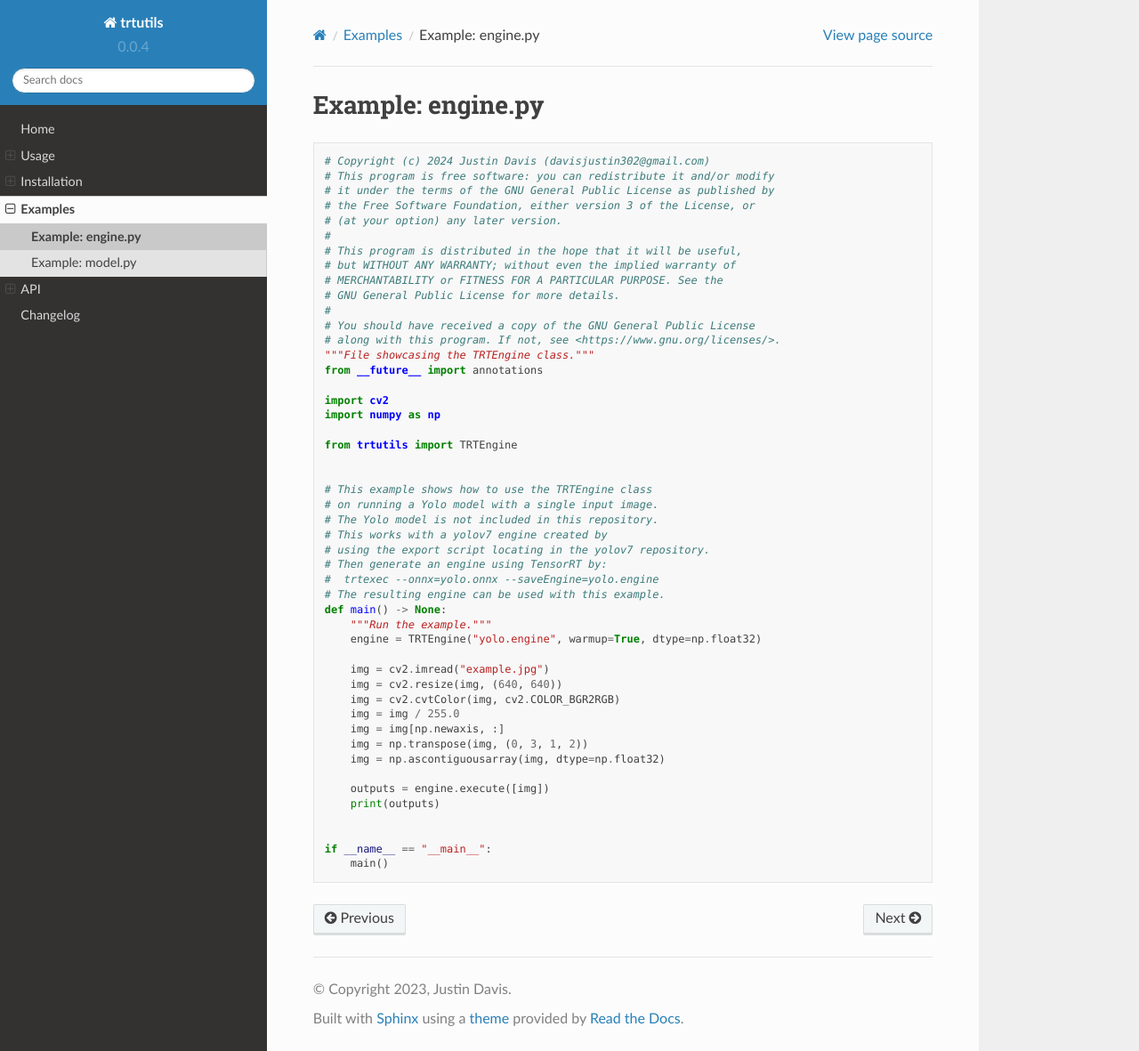
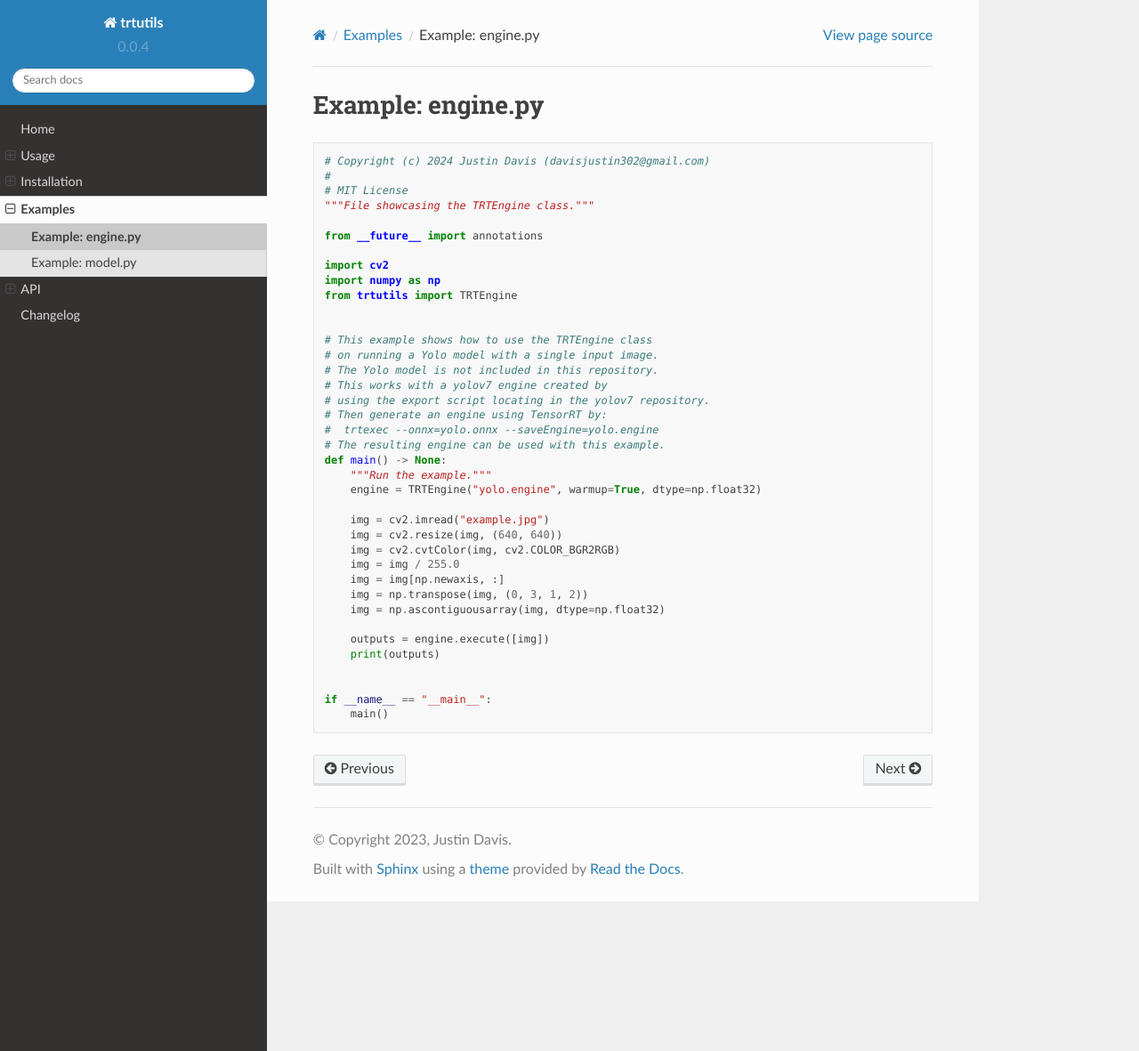
Before and after one commit to justincdavis/trtutils, a Sphinx documentation site: the page built from docs/examples/engine.rst, in a window 1280 px wide and 1181 px high. Shown: the whole window at 89% size. Built offline with Sphinx 7.4.7 and the Read the Docs theme 2.0.0, drawn with Linux system fonts in a browser that asks for light colours.

```diff
--- a/docs/examples/engine.rst
+++ b/docs/examples/engine.rst
@@ -6,24 +6,14 @@ Example: engine.py
 .. code-block:: python
 
 	# Copyright (c) 2024 Justin Davis (davisjustin302@gmail.com)
-	# This program is free software: you can redistribute it and/or modify
-	# it under the terms of the GNU General Public License as published by
-	# the Free Software Foundation, either version 3 of the License, or
-	# (at your option) any later version.
 	#
-	# This program is distributed in the hope that it will be useful,
-	# but WITHOUT ANY WARRANTY; without even the implied warranty of
-	# MERCHANTABILITY or FITNESS FOR A PARTICULAR PURPOSE. See the
-	# GNU General Public License for more details.
-	#
-	# You should have received a copy of the GNU General Public License
-	# along with this program. If not, see <https://www.gnu.org/licenses/>.
+	# MIT License
 	"""File showcasing the TRTEngine class."""
+
 	from __future__ import annotations
 
 	import cv2
 	import numpy as np
-
 	from trtutils import TRTEngine
 
 
--- a/src/trtutils/__init__.py
+++ b/src/trtutils/__init__.py
@@ -3,6 +3,7 @@
 # MIT License
 # ruff: noqa: E402, F401
 """A package for enabling high-level usage of TensorRT in Python."""
+
 from __future__ import annotations
 
 # setup the logger before importing anything else
```
Also changed, not shown: docs/examples/model.rst (+2 -12 lines), 5 other files.
